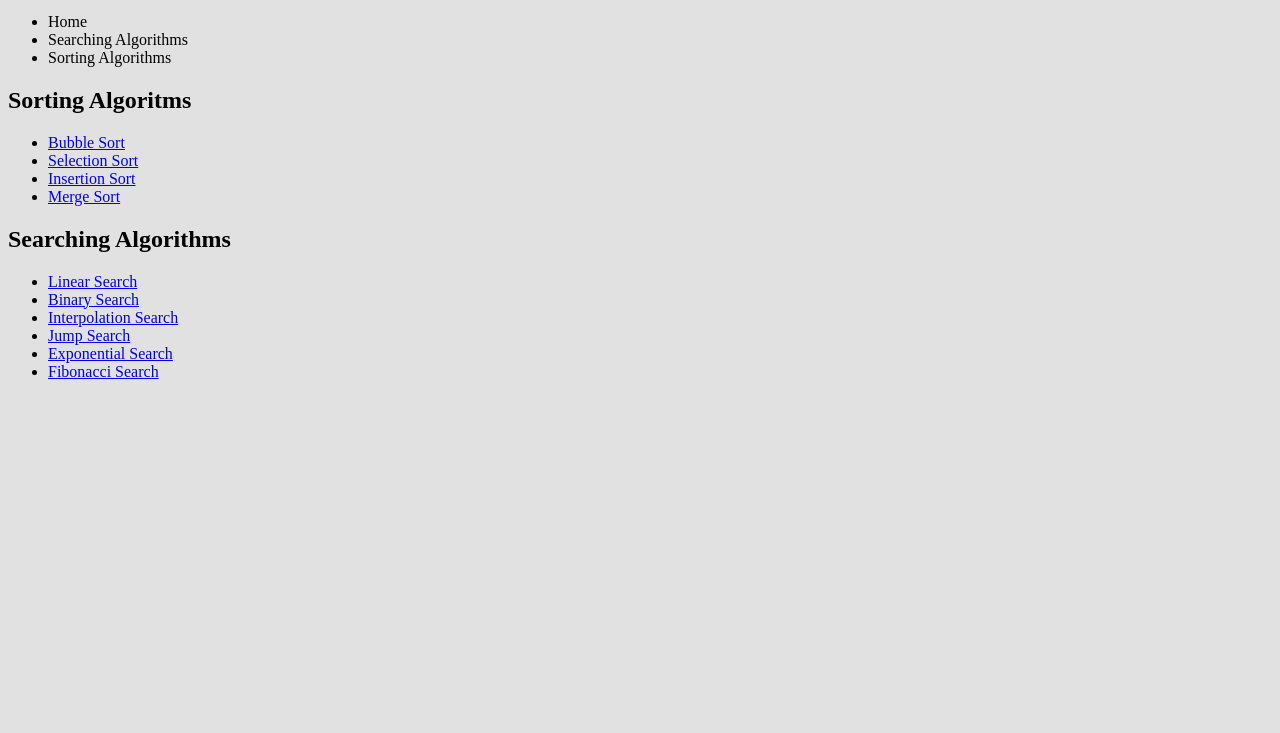
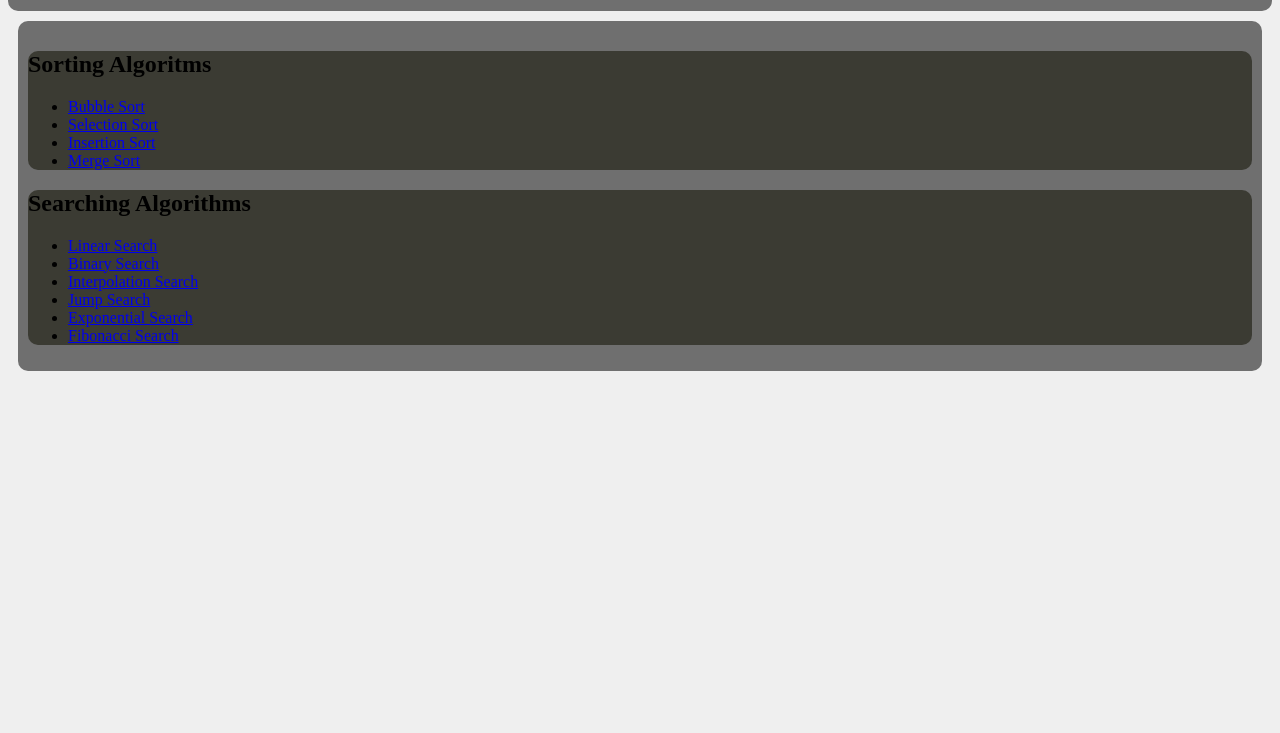
Before and after one commit to Neph1llim/Web-Searching-And-Sorting-Algorithm, a plain HTML site: page index.html in a window 1280 px wide. Shown: the part 67-800 px from the top of the page. Drawn offline with Linux system fonts and the light colour scheme.

Commit message:
update: added some feature

```diff
--- a/css/style.css
+++ b/css/style.css
@@ -1,3 +1,54 @@
+*{
+
+}
+
+
+
 body{
-    background-color: #e1e1e1;
-};
+    background-color: #efefef;
+}
+
+nav{
+    background-color: #6f6f6f;
+    width: 100%;
+    height: 20%;
+    display: flex;
+    flex-direction: row;
+    border-radius: 10px;
+}
+
+nav ul{
+    display: flex;
+    flex-direction: row;
+    align-items: center;
+}
+nav ul li{
+    background-color: #3b3b3b;
+    margin: 10px;
+}
+
+main{
+    background-color: #6f6f6f;
+    border-radius: 10px;
+    padding: 10px;
+    margin: 10px;
+}
+
+section{
+    background-color: #3b3b33;
+    border-radius: 10px;
+}
+
+.sorting{
+    float: left;
+    width: 10px;
+    height: 500px;
+
+}
+
+.searching{
+    float: right;
+    width: 50%;
+    height: 500px;
+
+}
--- a/index.html
+++ b/index.html
@@ -6,9 +6,6 @@
 </head>
 
 <body>
-<header>
-    <h1>Searching And Sorting Algorithms</h1>
-</header>
 <nav>
     <ul>
         <li>Home</li>
```
